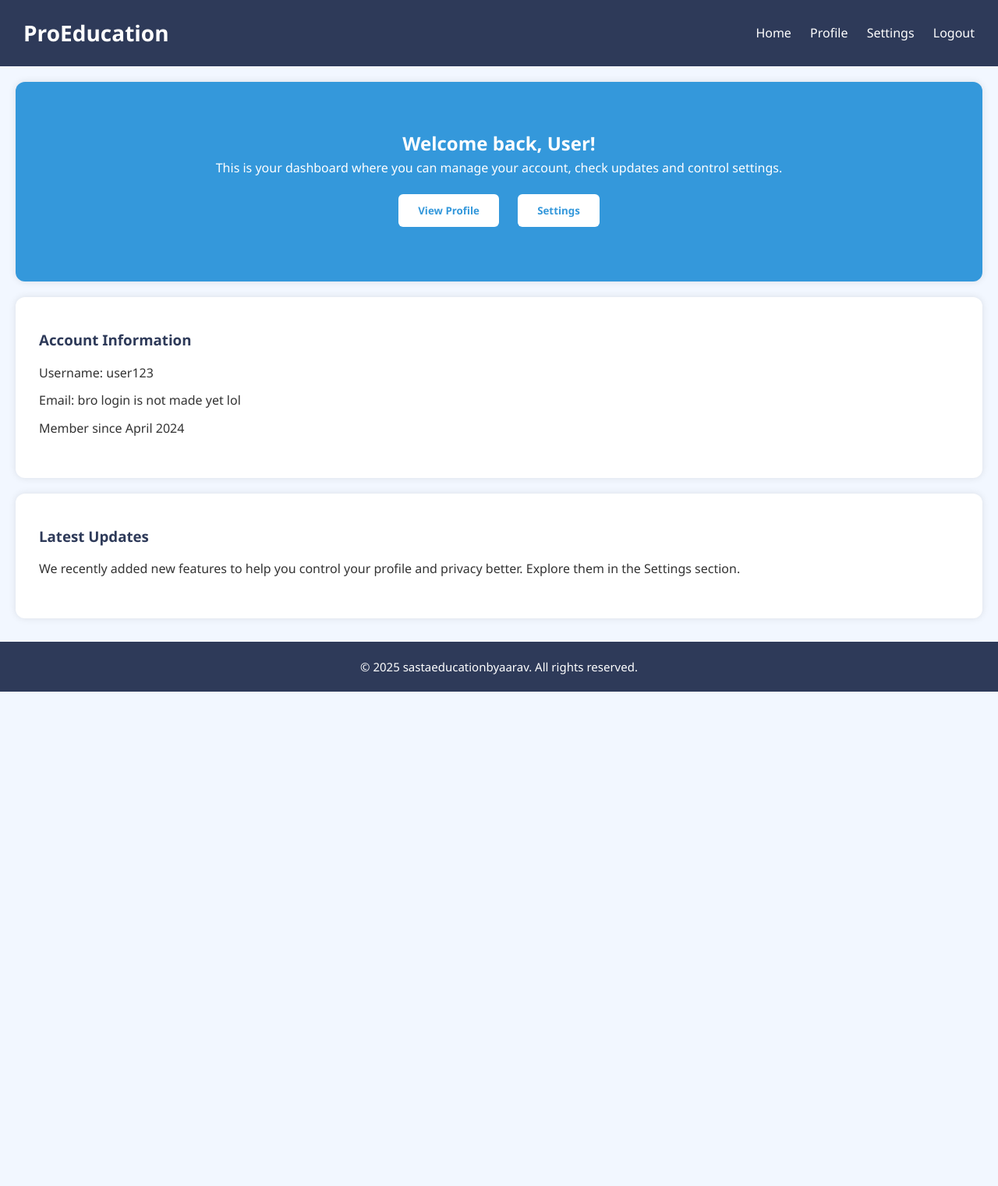
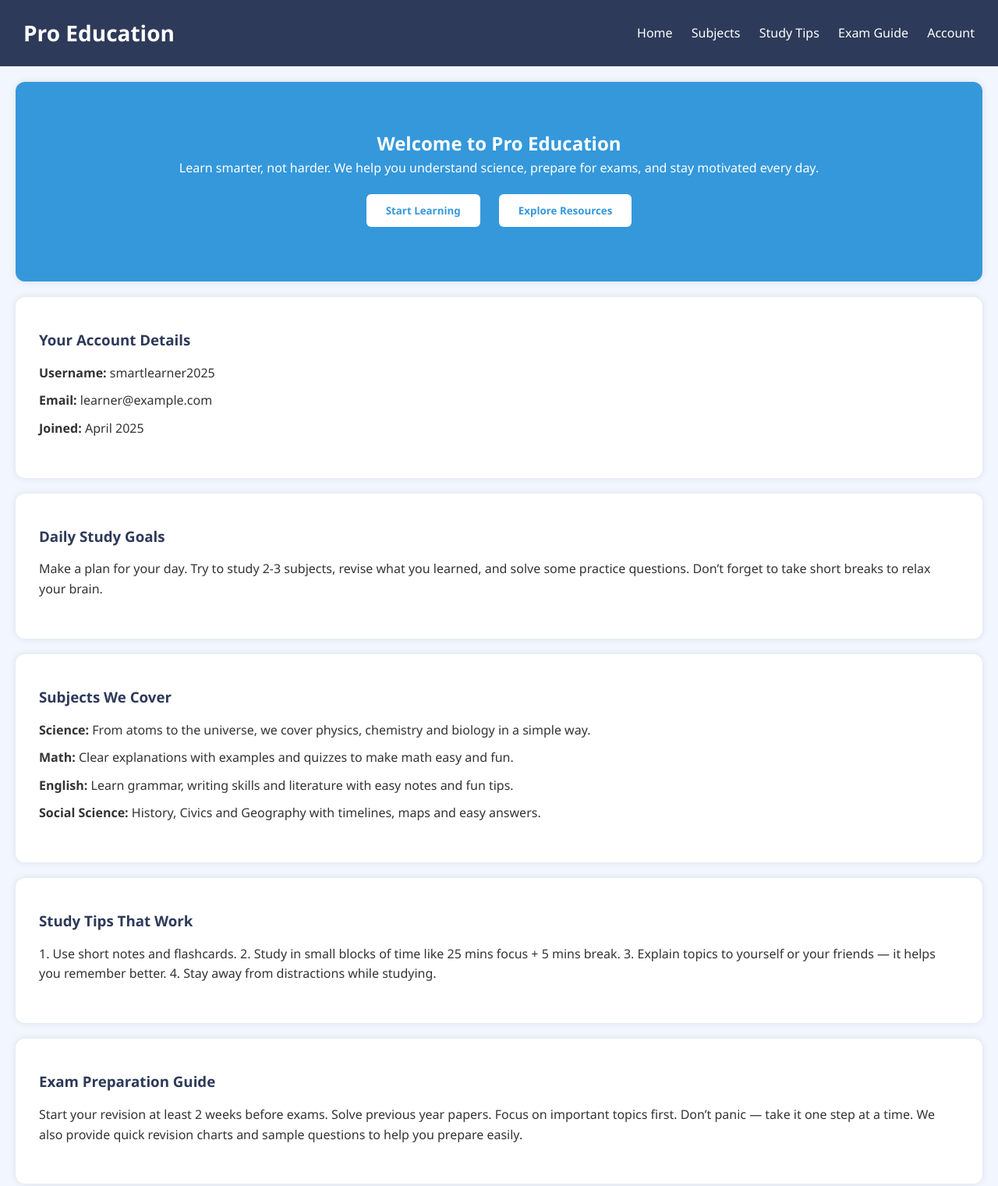
Before and after one commit to ProAarav123/Sasta-Education-By-Aarav-, a plain HTML site: page index.html in a window 1280 px wide. Shown: the top 1521 px of the page at 78% size. Before the commit the page ends 887 px from the top, so only its background shows below. Drawn offline with Linux system fonts and the light colour scheme.

Commit message:
Update index.html

```diff
--- a/index.html
+++ b/index.html
@@ -3,42 +3,71 @@
 <head>
   <meta charset="UTF-8" />
   <meta name="viewport" content="width=device-width, initial-scale=1.0"/>
-  <title>My Account Dashboard</title>
+  <title>Pro Education</title>
   <link rel="stylesheet" href="style.css" />
 </head>
 <body>
 
   <nav>
-    <h1>ProEducation</h1>
+    <h1>Pro Education</h1>
     <div class="nav-links">
       <a href="#">Home</a>
-      <a href="#">Profile</a>
-      <a href="#">Settings</a>
-      <a href="#">Logout</a>
+      <a href="#subjects">Subjects</a>
+      <a href="#tips">Study Tips</a>
+      <a href="#exams">Exam Guide</a>
+      <a href="#account">Account</a>
     </div>
   </nav>
 
   <section class="hero">
-    <h2>Welcome back, User!</h2>
-    <p>This is your dashboard where you can manage your account, check updates and control settings.</p>
-    <button>View Profile</button>
-    <button>Settings</button>
+    <h2>Welcome to Pro Education</h2>
+    <p>Learn smarter, not harder. We help you understand science, prepare for exams, and stay motivated every day.</p>
+    <button>Start Learning</button>
+    <button>Explore Resources</button>
   </section>
 
-  <section class="info">
-    <h3>Account Information</h3>
-    <p>Username: user123</p>
-    <p>Email: bro login is not made yet lol</p>
-    <p>Member since April 2024</p>
+  <section id="account" class="info">
+    <h3>Your Account Details</h3>
+    <p><strong>Username:</strong> smartlearner2025</p>
+    <p><strong>Email:</strong> learner@example.com</p>
+    <p><strong>Joined:</strong> April 2025</p>
   </section>
 
-  <section class="updates">
-    <h3>Latest Updates</h3>
-    <p>We recently added new features to help you control your profile and privacy better. Explore them in the Settings section.</p>
+  <section class="study-goals">
+    <h3>Daily Study Goals</h3>
+    <p>Make a plan for your day. Try to study 2-3 subjects, revise what you learned, and solve some practice questions. Don’t forget to take short breaks to relax your brain.</p>
+  </section>
+
+  <section id="subjects" class="subjects">
+    <h3>Subjects We Cover</h3>
+    <p><strong>Science:</strong> From atoms to the universe, we cover physics, chemistry and biology in a simple way.</p>
+    <p><strong>Math:</strong> Clear explanations with examples and quizzes to make math easy and fun.</p>
+    <p><strong>English:</strong> Learn grammar, writing skills and literature with easy notes and fun tips.</p>
+    <p><strong>Social Science:</strong> History, Civics and Geography with timelines, maps and easy answers.</p>
+  </section>
+
+  <section id="tips" class="exam-tips">
+    <h3>Study Tips That Work</h3>
+    <p>1. Use short notes and flashcards.
+    2. Study in small blocks of time like 25 mins focus + 5 mins break.
+    3. Explain topics to yourself or your friends — it helps you remember better.
+    4. Stay away from distractions while studying.</p>
+  </section>
+
+  <section id="exams" class="updates">
+    <h3>Exam Preparation Guide</h3>
+    <p>Start your revision at least 2 weeks before exams. Solve previous year papers. Focus on important topics first. Don’t panic — take it one step at a time. We also provide quick revision charts and sample questions to help you prepare easily.</p>
+  </section>
+
+  <section class="resources">
+    <h3>Resources and Downloads</h3>
+    <p>We offer free downloadable PDFs for Class 6–10 Science notes, summary sheets, practice papers, and exam checklists. Use them for last-minute revision.</p>
+    <button>Download Notes</button>
+    <button>Practice Now</button>
   </section>
 
   <footer>
-    <p>&copy; 2025 sastaeducationbyaarav. All rights reserved.</p>
+    <p>&copy; 2025 Pro Education. Made with passion for students.</p>
   </footer>
 
 </body>
```
